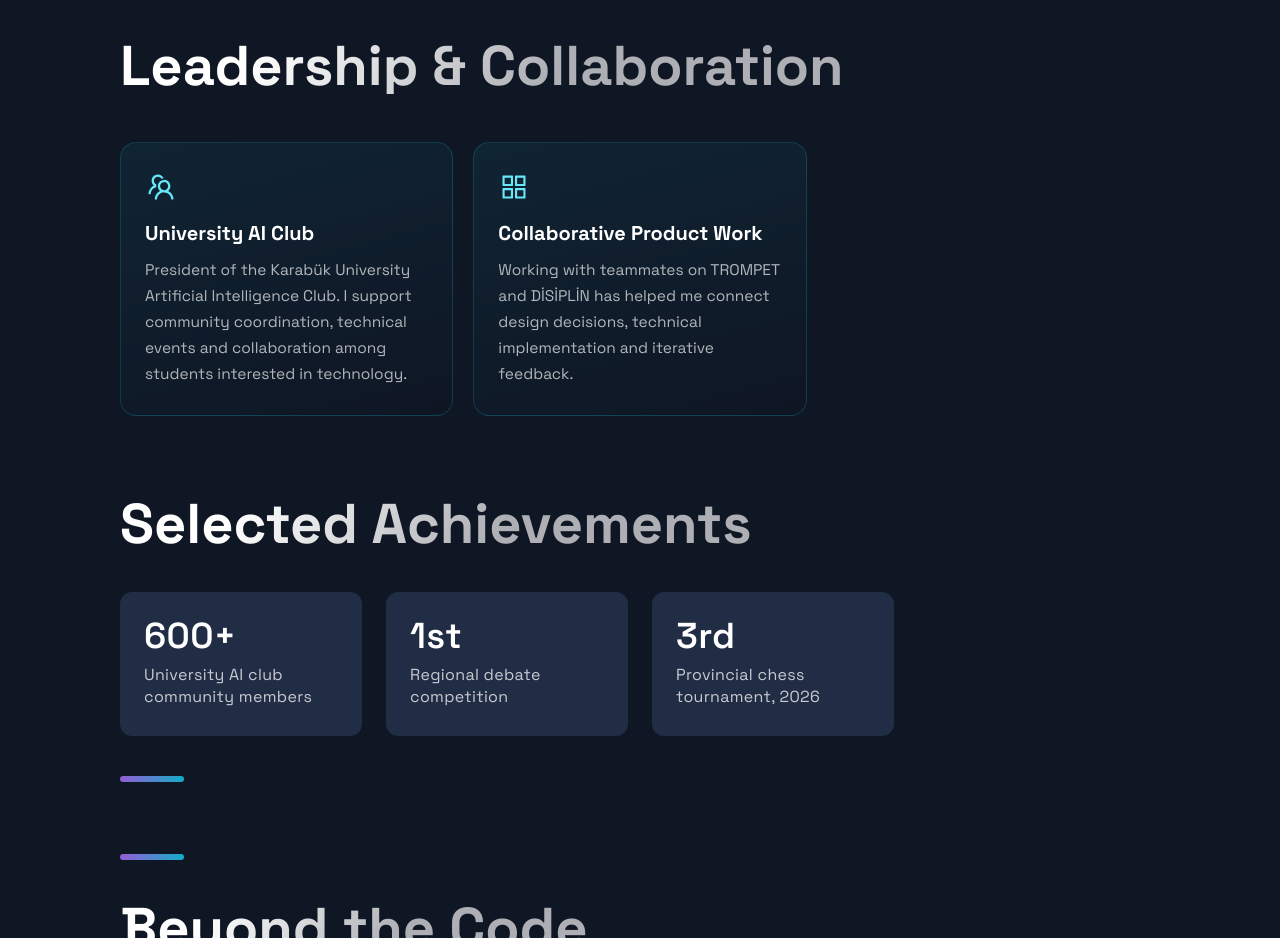
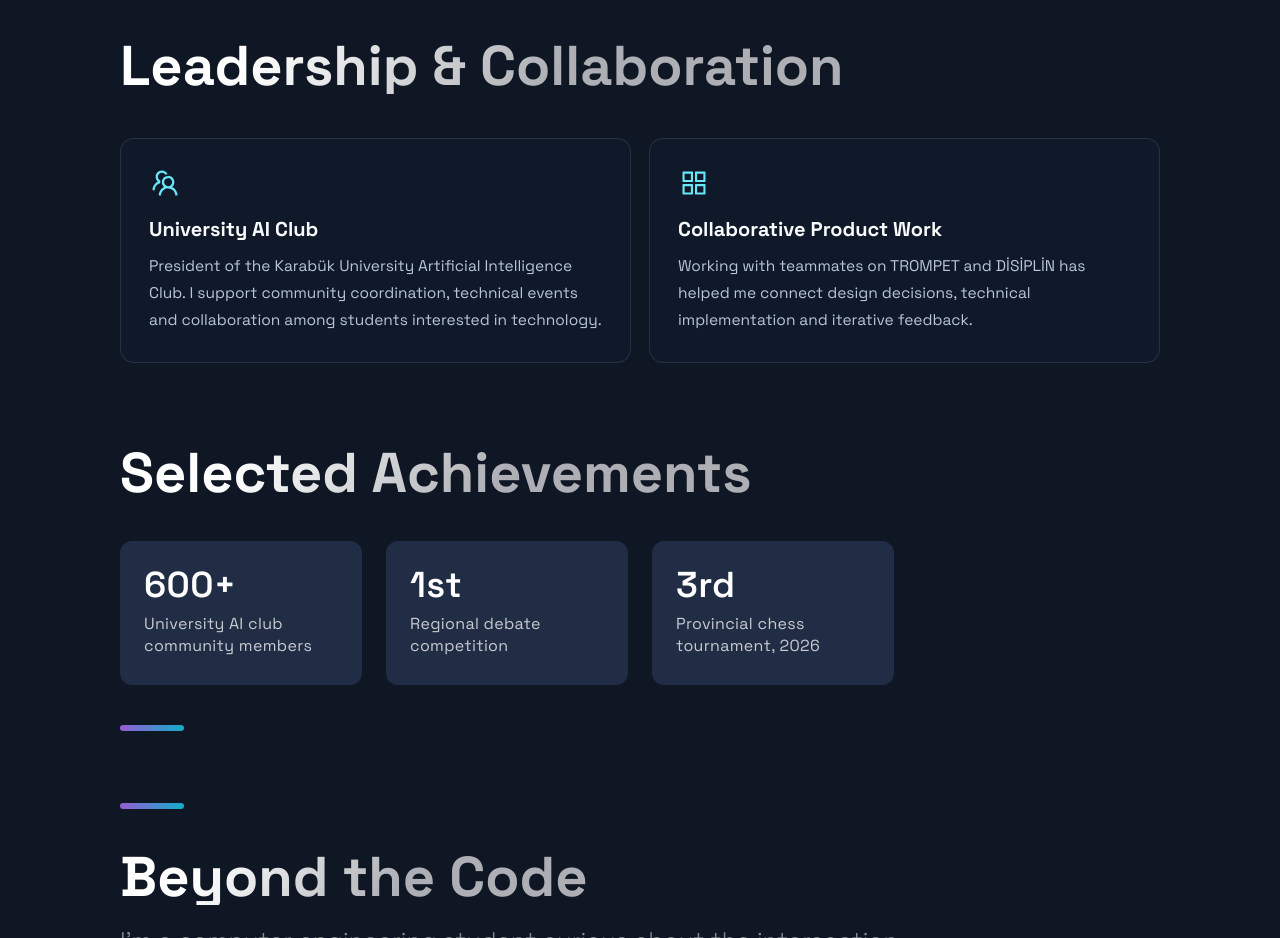
Before and after one commit to szikreddin5-maker/portfolio-ziko, a Next.js app: page / in a window 1280 px wide. Shown: the part 2501-3439 px from the top of the page. Built offline with nearby package versions, Linux system fonts and the light colour scheme.

Commit message:
design: simplify project, skills, about and leadership sections

```diff
--- a/src/components/TimeLine/TimeLineStyles.js
+++ b/src/components/TimeLine/TimeLineStyles.js
@@ -1,197 +1,17 @@
-
-import styled from 'styled-components'
-
+import styled from 'styled-components';
 export const VisionGrid = styled.div`
   display: grid;
-  grid-template-columns: repeat(3, minmax(0, 1fr));
-  gap: 20px;
-  margin: 3.2rem 0 4.8rem;
-
-  @media ${(props) => props.theme.breakpoints.md} {
-    grid-template-columns: 1fr;
-    gap: 16px;
-  }
+  grid-template-columns: repeat(2, minmax(0, 1fr));
+  gap: 18px;
+  margin: 2.8rem 0 5rem;
+  @media ${p => p.theme.breakpoints.md} { grid-template-columns: 1fr; }
 `;
-
 export const VisionCard = styled.article`
-  padding: 28px 24px;
-  border-radius: 16px;
-  border: 1px solid rgba(34, 211, 238, 0.18);
-  background: linear-gradient(165deg, rgba(34, 211, 238, 0.08), rgba(15, 22, 36, 0.35));
-  transition: border-color 0.3s ease, transform 0.3s ease;
-
-  &:hover {
-    border-color: rgba(34, 211, 238, 0.45);
-    transform: translateY(-4px);
-  }
+  padding: 28px;
+  border-radius: 14px;
+  border: 1px solid rgba(148,163,184,.18);
+  background: rgba(17,28,45,.58);
 `;
-
-export const VisionIcon = styled.div`
-  color: #67e8f9;
-  margin-bottom: 14px;
-`;
-
-export const VisionTitle = styled.h3`
-  color: #fff;
-  font-size: 2rem;
-  margin-bottom: 12px;
-`;
-
-export const VisionText = styled.p`
-  color: rgba(255, 255, 255, 0.68);
-  font-size: 1.55rem;
-  line-height: 2.6rem;
-`;
-
-
-export const CarouselContainer = styled.ul`
-  max-width: 1040px;
-  background: #0F1624;
-  padding: 0rem;
-  list-style:none;
-  display: flex;
-  justify-content: space-between;
-  /* overflow-x: hidden; */
-
-  margin-left: 32px;
-  &:first-of-type{
-    margin-left: 0px;
-  }
-
-  margin-bottom: 80px;
-
-  //remove scrollbar
-  scrollbar-width: none;
-   &::-webkit-scrollbar {
-     display: none;
-   }
-
-  @media ${props => props.theme.breakpoints.sm} {
-    overflow-x: scroll;
-    -webkit-overflow-scrolling: touch;
-    scroll-snap-type: x mandatory;
-    touch-action: pan-x;
-    justify-content: initial;
-    margin-bottom: 8px;
-  }
-`
-export const CarouselMobileScrollNode = styled.div`
-  @media ${props => props.theme.breakpoints.sm} {
-    display: flex;
-    min-width: ${({ final }) => final ? `120%;` : `min-content`}
-  }
-`
-
-export const CarouselItem = styled.div`
-  background: #0F1624;
-  border-radius: 3px;
-  max-width: 196px;
-
-  @media ${props => props.theme.breakpoints.md} {
-    max-width: 124px;
-  }
-
-  @media ${props => props.theme.breakpoints.sm} {
-    margin-left: 32px;
-    min-width: 120px;
-    background: #0E131F;
-    padding: 4px;
-    align-content: start;
-    scroll-snap-align: start;
-    border-radius: 3px;
-    overflow: visible;
-    position: relative;
-    height: fit-content;
-
-    ${(props) => props.active === props.index ? `opacity: 1` : `opacity: 0.5`};
-  }
-`
-
-export const CarouselItemTitle = styled.h4`
-  font-weight: bold;
-  font-size: 24px;
-  line-height: 32px;
-  letter-spacing: 0.02em;
-  display: flex;
-  /* This gradient is different due to the size of the Title container, it must transition sooner to be visible on the text */
-  background: linear-gradient(121.57deg, #FFFFFF 10%, rgba(255, 255, 255, 0.66) 30.15%);
-  -webkit-background-clip: text;
-  -webkit-text-fill-color: transparent;
-  margin-bottom: 8px;
-
-  @media ${props => props.theme.breakpoints.md} {
-    font-size: 20px;
-    line-height: 28px;
-    margin-bottom: 4px;
-  }
-
-  @media ${props => props.theme.breakpoints.sm} {
-    font-size: 16px;
-    line-height: 24px;
-  }
-`
-export const CarouselItemImg = styled.svg`
-  margin-left: 21px;
-  -webkit-mask-image: linear-gradient(to right, rgba(0,0,0,1), rgba(0,0,0,0));
-  width: 100%;
-
-  @media ${props => props.theme.breakpoints.sm} {
-    -webkit-mask-image: none;
-    margin-left: 16px;
-    overflow: visible;
-  }
-`
-
-export const CarouselItemText = styled.p`
-  font-size: 14px;
-  line-height: 22px;
-  letter-spacing: 0.02em;
-  color: rgba(255, 255, 255, 0.75);
-  padding-right: 16px;
-
-  @media ${props => props.theme.breakpoints.md} {
-    font-size: 12px;
-    line-height: 18px;
-    padding-right: 32px;
-  }
-  @media ${props => props.theme.breakpoints.sm} {
-    font-size: 10px;
-    line-height: 16px;
-    padding-right: 0;
-  }
-`
-export const CarouselButtons = styled.div`
-  width: 288px;
-
-  display: none;
-  visibility: hidden;
-
-  @media ${props => props.theme.breakpoints.sm} {
-    display: flex;
-    visibility: visible;
-    margin-bottom: 48px;
-  }
-`
-
-export const CarouselButton = styled.button`
-  box-sizing: border-box;
-  background: none;
-  padding: 4px;
-  border: none;
-  cursor: pointer;
-  margin-right: 4px;
-  opacity: ${(props) => props.active === props.index ? `1` : `.33`};
-  transform: ${(props) => props.active === props.index ? `scale(1.6)` : `scale(1)`};
-
-  &:focus {
-    outline: none;
-  }
-`
-
-export const CarouselButtonDot = styled.div`
-  background-color: white;
-  border-radius: 10px;
-  margin: auto;
-  width: 3px;
-  height: 3px;
-`
+export const VisionIcon = styled.div` color: #67e8f9; margin-bottom: 14px; `;
+export const VisionTitle = styled.h3` color: #f8fafc; font-size: 2rem; margin-bottom: 12px; `;
+export const VisionText = styled.p` color: #b7c6d8; font-size: 1.55rem; line-height: 1.75; `;
```
